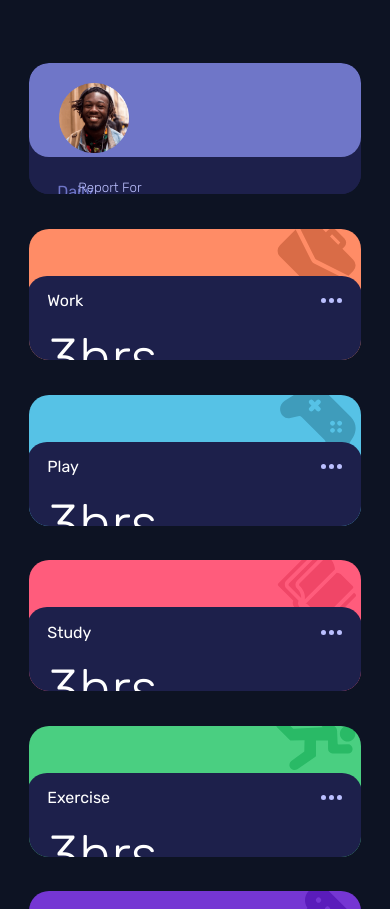
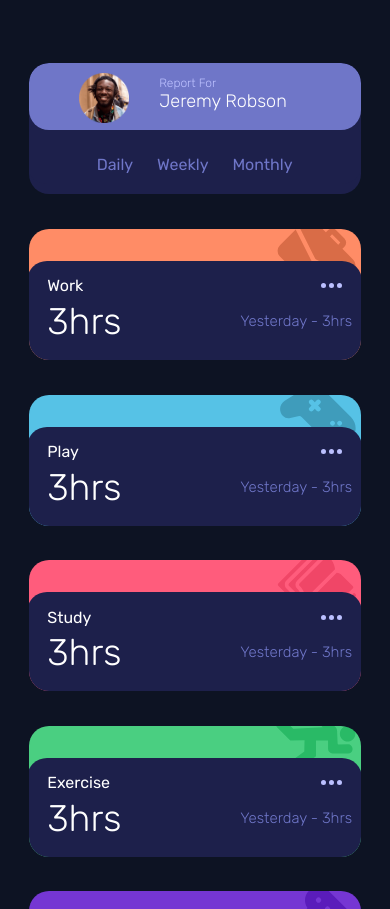
Before and after one commit to HarshPrateek559/Frontend-Mentor-Time-Tracking-Dashboard, a plain HTML site: page index.html in a window 390 px wide. Shown: the top 909 px of the page. Drawn offline with Linux system fonts and the light colour scheme.

Commit message:
completed the mobile layout of the project

```diff
--- a/index.html
+++ b/index.html
@@ -25,9 +25,9 @@
         </div>
         <div class="info">
           <ul>
-            <li>Daily</li>
-            <li>Weekly</li>
-            <li>Monthly</li>
+            <li id="daily">Daily</li>
+            <li id="weekly">Weekly</li>
+            <li id="monthly">Monthly</li>
           </ul>
         </div>
       </section>
@@ -87,6 +87,7 @@
       </section>
     </div>
   </main>
+  <script src="data.json"></script>
   <script src="script.js"></script>
 </body>
 
--- a/script.js
+++ b/script.js
@@ -0,0 +1,15 @@
+let daily = document.getElementById("daily");
+let weekly = document.getElementById("weekly");
+let monthly = document.getElementById("monthly");
+let mydata = JSON.parse(data)
+daily.onclick = ()=>{
+    console.log(mydata)
+}
+
+weekly.onclick = ()=>{
+
+}
+
+monthly.onclick = ()=>{
+
+}
--- a/style.css
+++ b/style.css
@@ -49,6 +49,11 @@ section {
   border-radius: 10px;
   position: relative;
   bottom: -43px;
+  cursor: pointer;
+}
+
+.info:hover{
+  background: #292d69;
 }
 
 
@@ -81,6 +86,10 @@ cursor: pointer;
 color: hsl(235, 45%, 61%);
 }
 
+.active{
+  color: white;
+}
+
 #user .info ul li:hover{
   color: white;
 }
@@ -102,6 +111,10 @@ color: hsl(235, 45%, 61%);
 
 #user {
   grid-row: 1 / span 2;
+  background: #1d204b;
+}
+
+#user .info:hover{
   background: #1d204b;
 }
 
@@ -171,6 +184,7 @@ color: hsl(235, 45%, 61%);
   .main {
     height: 150vh;
   }
+
   .grid {
     height: 90%;
     width: 85vw;
@@ -179,24 +193,68 @@ color: hsl(235, 45%, 61%);
     grid-gap: 20px;
   }
 
+  .time{
+    display: flex;
+    height: 40px;
+    position: relative;
+    justify-content: space-between;
+    top: -10px;
+    align-items: center;
+  }
+
   .card {
     height: 90%;
     border-radius: 20px;
   }
 
-  .user {
-    height: 100%;
-  }
-
   .info {
     width: 101%;
     position: relative;
-    bottom: -47px;
-    height: 85%;
+    bottom: -32px;
+    height: 95%;
     left: -2px;
     border-radius: 20px;
   }
+
+  .time .total{
+    font-size: 37px;
+  }
+
+  #user .user-info{
+    position: relative;
+    background-position: left 50px top 10px;
+    background-size: 50px;
+    padding: 5px;
+  }
+
+  #user .user-info .text{
+    position: relative;
+    top: 0px;
+    width: auto;
+    left: 125px;
+  }
+
+  #user .info{
+    text-align: center;
+  }
+
+  #user .user-info .text sub{
+    font-size: 12px;
+  }
+
+  #user .user-info .text h1{
+    font-size: 18px;
+  }
+
+  #user .info ul li{
+    display: inline-block;
+  }
+
   #user {
     grid-row: 1/2;
   }
+
+  .info:hover{
+    background: #1d204b;
+  }
 }
```
Also changed, not shown: data.json (line endings or trailing spaces).
